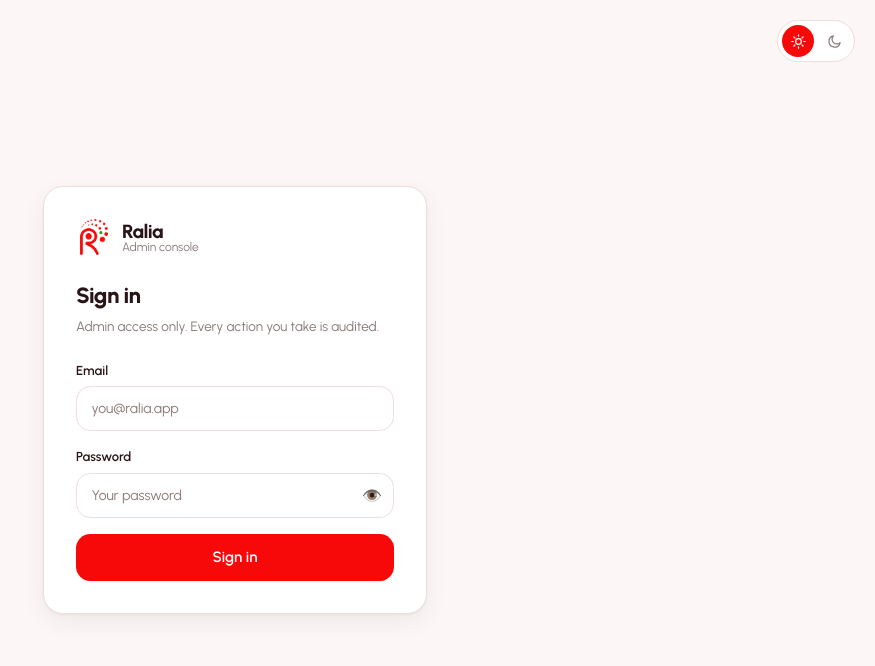
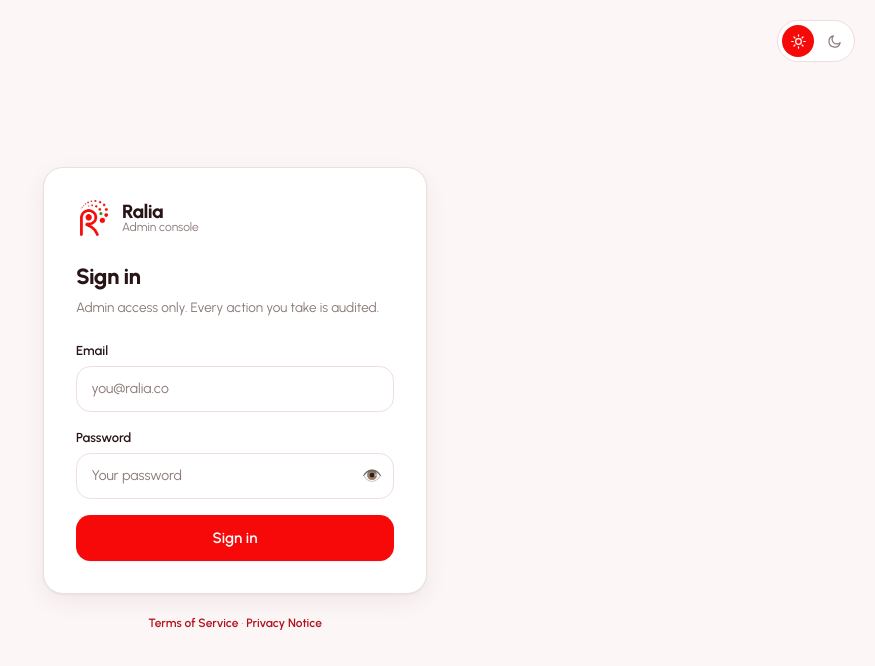
Before and after one commit to theofficialralia/ralia-admin, a Next.js app: page /login in a window 1280 px wide. Shown: the top 666 px of the page, without its empty margins (405-1280 px from the left). Built offline with nearby package versions, Linux system fonts and the light colour scheme.

Commit message:
feat(admin): legal footer + ralia.co
Shared SUPPORT constants; login footer links Terms of Service + Privacy Notice;
email placeholder → you@ralia.co.

```diff
--- a/app/(auth)/login/page.tsx
+++ b/app/(auth)/login/page.tsx
@@ -8,6 +8,7 @@ import { Field } from '@/components/ui/Field';
 import { PasswordInput } from '@/components/ui/PasswordInput';
 import { api, ApiError, type Tokens } from '@/lib/api';
 import { useAuth } from '@/lib/auth';
+import { SUPPORT } from '@/lib/support';
 
 export default function LoginPage() {
   const router = useRouter();
@@ -40,7 +41,7 @@ export default function LoginPage() {
 
         <form onSubmit={submit} className="mt-6 space-y-4">
           <Field label="Email">
-            <input className="input" type="email" autoComplete="username" value={email} onChange={(e) => setEmail(e.target.value)} placeholder="you@ralia.app" required />
+            <input className="input" type="email" autoComplete="username" value={email} onChange={(e) => setEmail(e.target.value)} placeholder="you@ralia.co" required />
           </Field>
           <Field label="Password">
             <PasswordInput autoComplete="current-password" value={password} onChange={(e) => setPassword(e.target.value)} placeholder="Your password" required />
@@ -53,6 +54,11 @@ export default function LoginPage() {
           </Button>
         </form>
       </div>
+      <p className="mt-5 text-center text-[12px] leading-relaxed text-muted">
+        <a href={SUPPORT.termsUrl} target="_blank" rel="noreferrer" className="font-semibold text-brand-700">Terms of Service</a>
+        {' · '}
+        <a href={SUPPORT.privacyUrl} target="_blank" rel="noreferrer" className="font-semibold text-brand-700">Privacy Notice</a>
+      </p>
     </div>
   );
 }
--- /dev/null
+++ b/lib/support.ts
@@ -0,0 +1,12 @@
+/**
+ * Ralia support & legal constants (dev-support spec R736-GEN-OD-00001).
+ * Single source so every surface links the real WhatsApp/email/legal pages.
+ */
+export const SUPPORT = {
+  whatsapp: '+234 813 937 6563',
+  whatsappUrl: 'https://wa.me/2348139376563',
+  email: 'support@ralia.co',
+  business: 'business@ralia.co',
+  termsUrl: 'https://www.ralia.co/terms-of-service.html',
+  privacyUrl: 'https://www.ralia.co/privacy.html',
+} as const;
```
